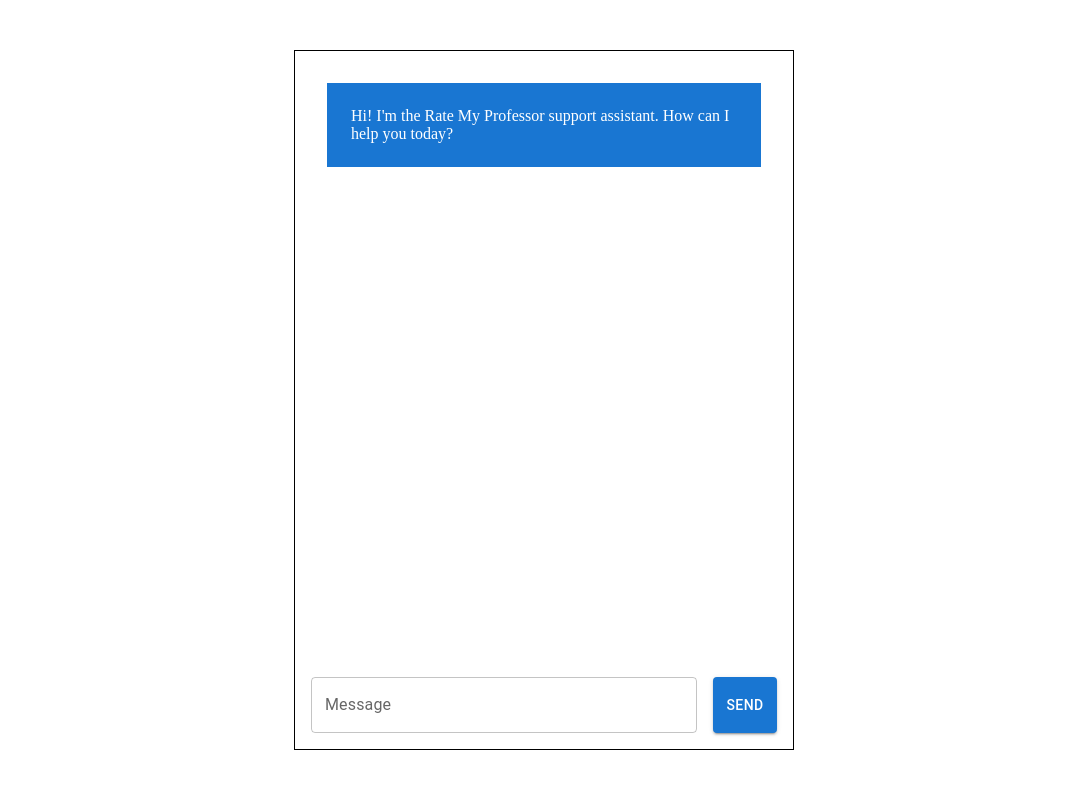
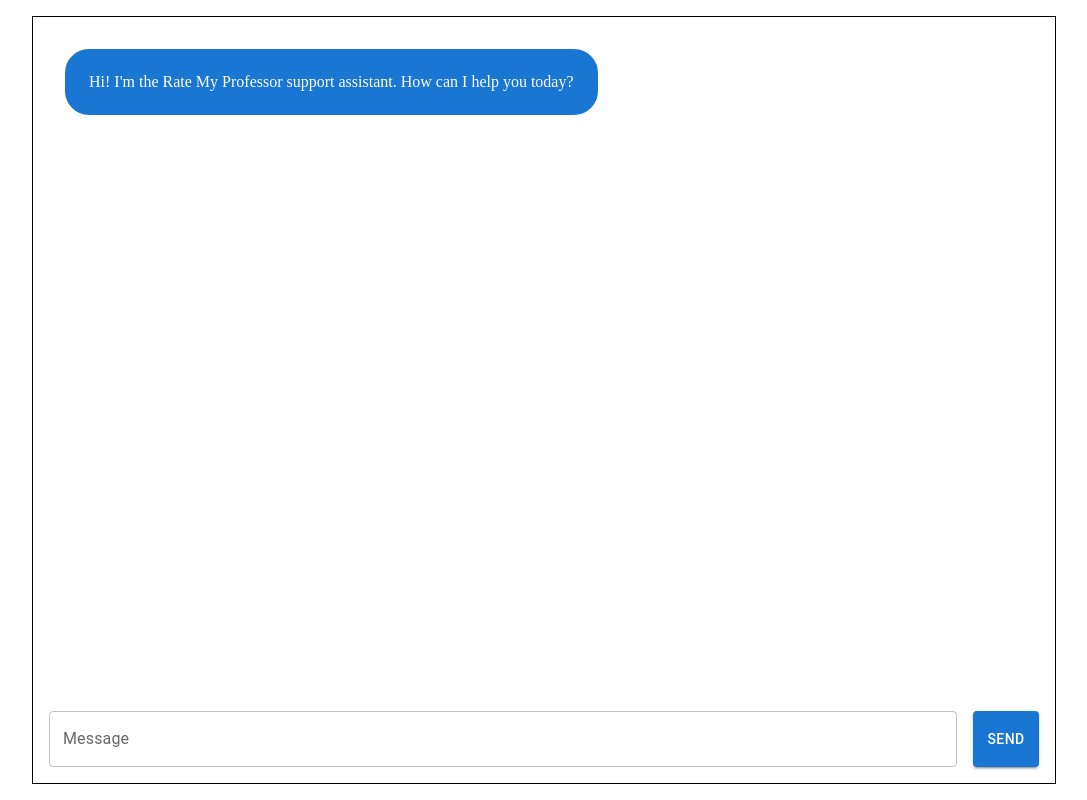
Before and after one commit to MahdMalik/RateMyProfProj, a Next.js app: page / in a window 1280 px wide. Shown: the whole page, without its empty margins (96-1183 px from the left). Built offline with nearby package versions, Linux system fonts and the light colour scheme.

Commit message:
final push, minor stuff added

```diff
--- a/app/api/chat/route.js
+++ b/app/api/chat/route.js
@@ -28,7 +28,7 @@
    - Office hours availability
    - Research interests
 
-3. Present recommendations in this structured format:
+3. Present recommendations in this structured format. Note that to separate lines from each other on different lines, you MUST use '\\n' for this!:
 
 🏆 Top 3 Professor Recommendations
 
--- a/app/page.js
+++ b/app/page.js
@@ -33,21 +33,30 @@
       ])
     }
   return (
-    <Box width = "100vw" height = "100vh" display = "flex" flexDirection = "column" justifyContent = "center" alignItems = "center">
-      <Stack direction = "column" width = "500px" height = "700px" border = "1px solid black" p = {2} spacing = {3}>
+    <Box width = "100vw" height = "100vh" display = "flex" flexDirection = "column" justifyContent = "center" alignItems = "center" >
+      <Stack direction = "column" width = "80vw" height = "60vw" border = "1px solid black" p = {2} spacing = {3}>
         <Stack direction = "column" spacing = {2} flexGrow = {1} overflow = {'auto'} maxHeight = {'100%'}>
           {
             messages.map((message, index) => (
-              <Box key = {index} display = "flex" justifyContent = {message.role === "model" ? 'flex-start' : 'flex-end'}>
-                  <Box bgcolor = {message.role === 'model' ? "primary.main" : "secondary.main"} color = "white" border = {16} p = {3}>
-                    {message.parts[0].text}
+              <Box key = {index} display = "flex" justifyContent = {message.role === "model" ? 'flex-start' : 'flex-end'} >
+                  <Box bgcolor = {message.role === 'model' ? "primary.main" : "secondary.main"} color = "white" border = {16} p = {3} sx={{ borderRadius: 10 }}>
+                    <div>
+                      {message.parts[0].text.replace(/\\n/g, "\n").split('\n').map((paragraph, index) => (
+                        <p key = {index}>{paragraph}</p>
+                      ))}
+                    </div>
                   </Box>
               </Box>
             ))
           }
         </Stack>
         <Stack direction = "row" spacing = {2}>
-            <TextField label = "Message" fullWidth value = {message} onChange = {(e) => { setMessage(e.target.value) }}/>
+            <TextField label = "Message" fullWidth value = {message} onChange = {(e) => { setMessage(e.target.value) }} onKeyDown={(event) => {
+              if(event.key === "Enter")
+              {
+                sendMessage()
+              }
+            }}/>
             <Button variant = "contained" onClick = {sendMessage}>Send</Button>
         </Stack>
       </Stack>
```
